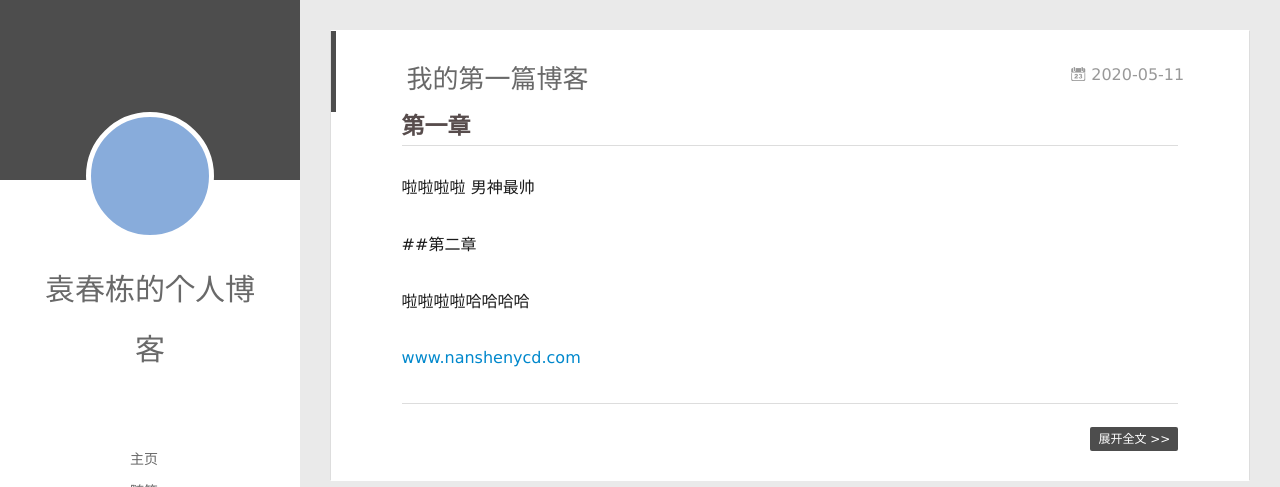
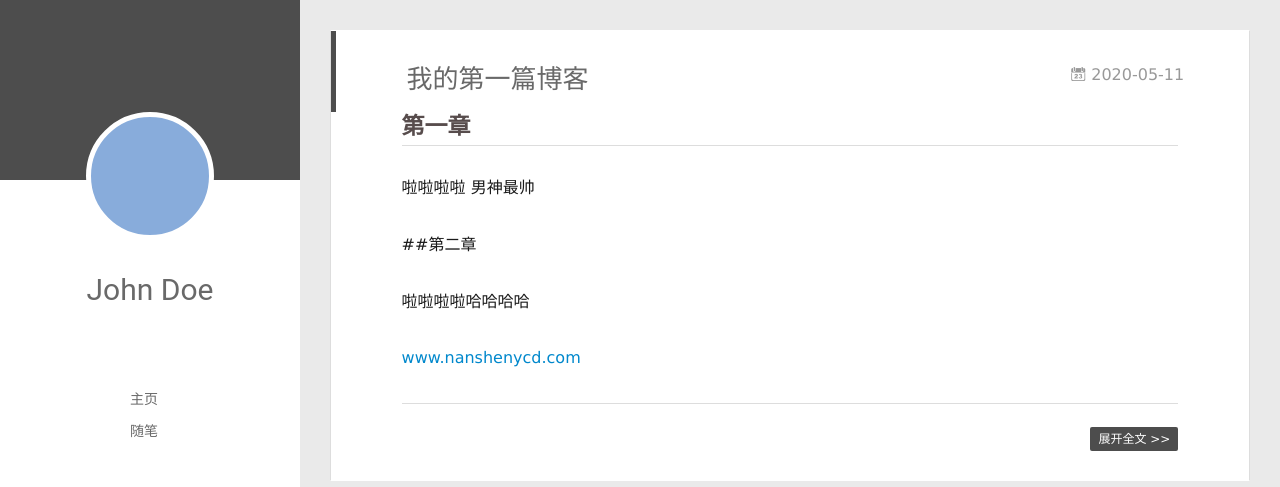
Before and after one commit to nanshenycd/nanshenycd.github.io, a plain HTML site: page index.html in a window 1280 px wide. Shown: the top 487 px of the page. Drawn offline with Linux system fonts and the light colour scheme; no server answers.

Commit message:
Site updated: 2020-05-11 22:22:02

```diff
--- a/index.html
+++ b/index.html
@@ -46,7 +46,7 @@
 			<img src="" class="js-avatar">
 		</a>
 		<hgroup>
-		  <h1 class="header-author"><a href="/">袁春栋的个人博客</a></h1>
+		  <h1 class="header-author"><a href="/">John Doe</a></h1>
 		</hgroup>
 
 
```
